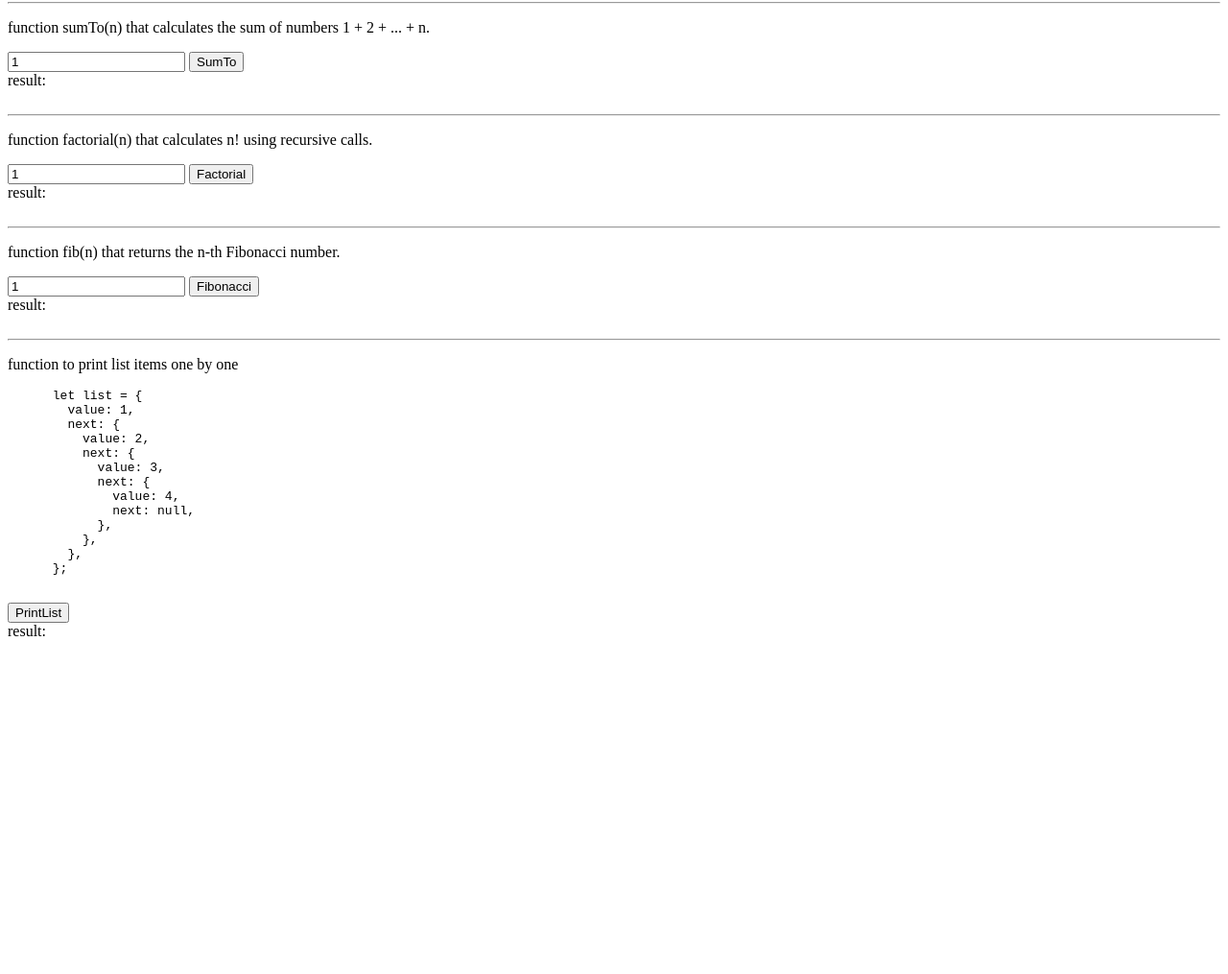
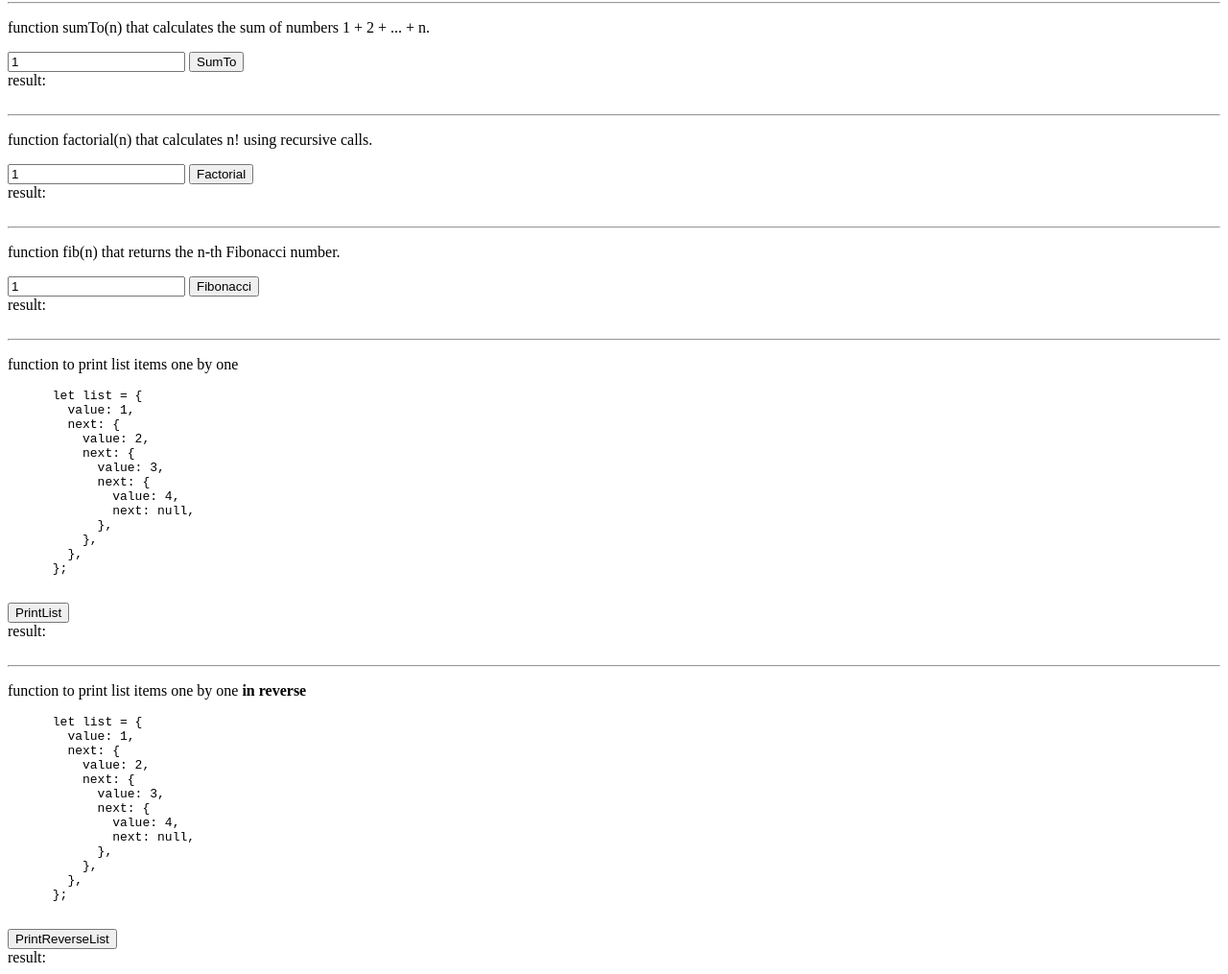
Before and after one commit to taewookim02/recursion-js, a plain HTML site: page index.html in a window 1280 px wide. Shown: the part 78-1093 px from the top of the page at 96% size. Before the commit the page ends 800 px from the top, so only its background shows below. Drawn offline with Linux system fonts and the light colour scheme.

Commit message:
Add reverse print list

```diff
--- a/index.html
+++ b/index.html
@@ -14,6 +14,7 @@
   <script src="./js/factorial.js" defer></script>
   <script src="./js/fibonacci.js" defer></script>
   <script src="./js/linkedList.js" defer></script>
+  <script src="./js/reversePrint.js" defer></script>
 </head>
 
 <body>
@@ -67,7 +68,29 @@
       <button class="printList-btn">PrintList</button>
       <br>
       <span class="printList-result">result: </span>
-
+    </div>
+    <br>
+    <hr>
+    <div class="print-list">
+      <p>function to print list items one by one <strong>in reverse</strong></p>
+      <pre>
+      let list = {
+        value: 1,
+        next: {
+          value: 2,
+          next: {
+            value: 3,
+            next: {
+              value: 4,
+              next: null,
+            },
+          },
+        },
+      };
+      </pre>
+      <button class="printRevList-btn">PrintReverseList</button>
+      <br>
+      <span class="printRevList-result">result: </span>
     </div>
   </div>
 </body>
--- /dev/null
+++ b/js/reversePrint.js
@@ -0,0 +1,30 @@
+(() => {
+  let list = {
+    value: 1,
+    next: {
+      value: 2,
+      next: {
+        value: 3,
+        next: {
+          value: 4,
+          next: null,
+        },
+      },
+    },
+  };
+  let resultStr = "";
+  const printRevList = (list) => {
+    if (list.next) {
+      printRevList(list.next);
+    }
+    resultStr += `${list.value} `;
+  };
+
+  const printRevBtn = document.querySelector(".printRevList-btn");
+  const resultTag = document.querySelector(".printRevList-result");
+  printRevBtn.addEventListener("click", () => {
+    resultStr = "";
+    printRevList(list);
+    resultTag.innerHTML = `result: ${resultStr}`;
+  });
+})();
```
